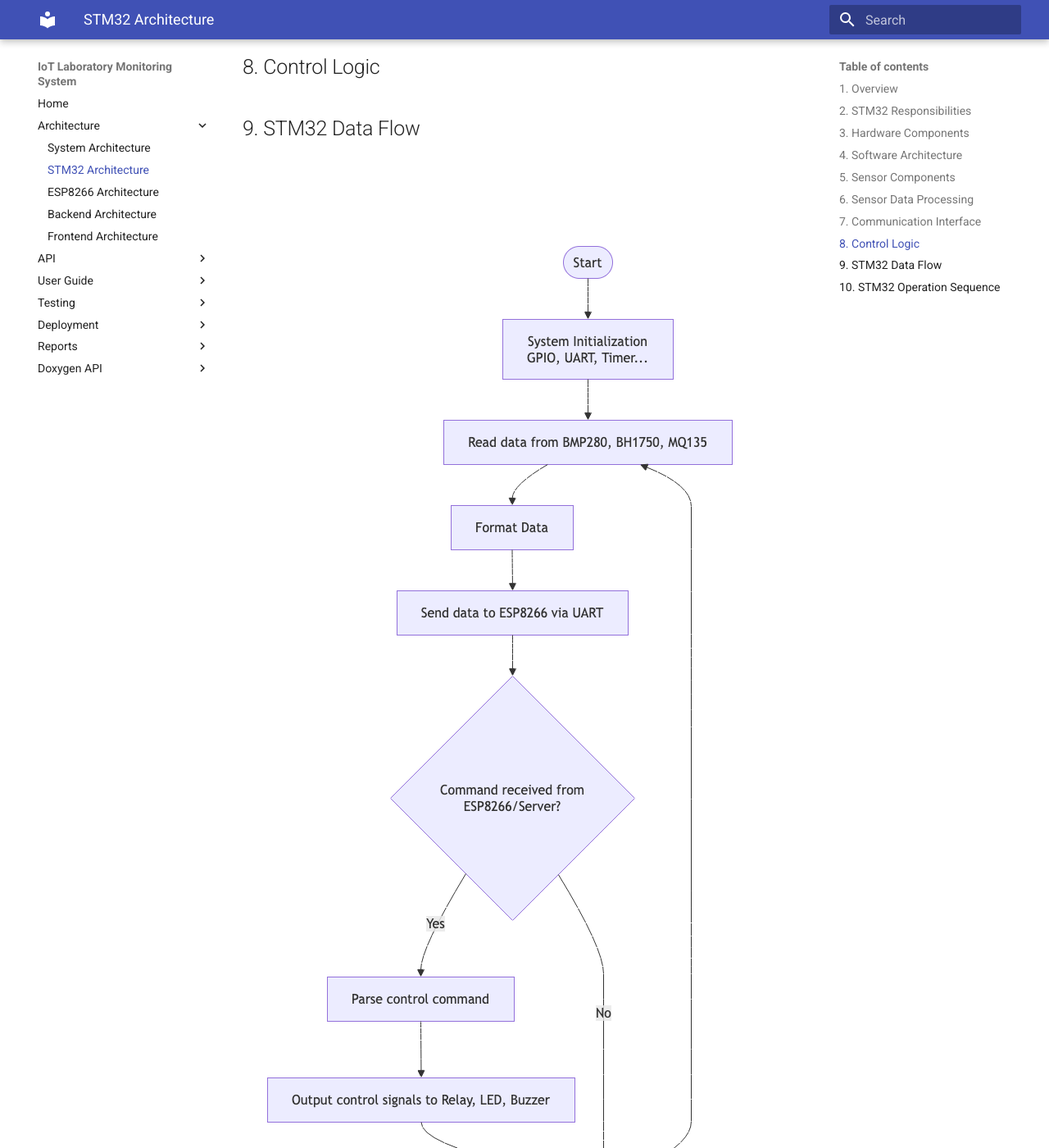
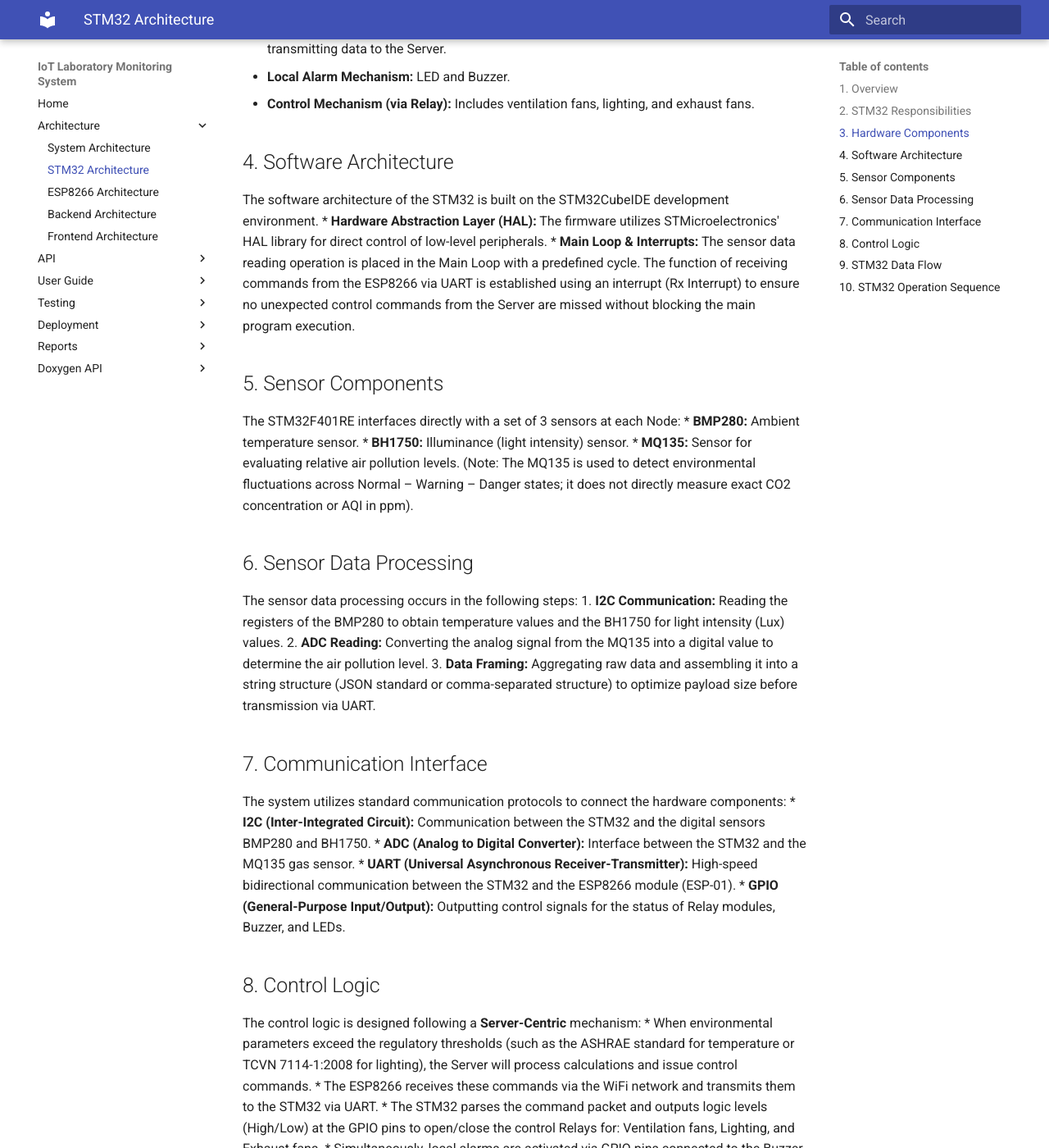
Before and after one commit to jostran1406/Phase_2_Group_11, an MkDocs documentation site: the page built from docs/architecture/stm32.md, in a window 1280 px wide and 1400 px high, scrolled down 2072 px. Shown: the whole window at 82% size. Built offline with MkDocs 1.6.1 and Material for MkDocs 9.7.7, drawn with Linux system fonts in a browser that asks for light colours; some of the changed text lies outside the part shown.

Commit message:
up file md

```diff
--- a/docs/architecture/stm32.md
+++ b/docs/architecture/stm32.md
@@ -1,8 +1,16 @@
 # STM32 Architecture
 ![STM32 Architecture Diagram](stm32-architecture.png)
+
 ## 1. Overview
+The STM32F401RE microcontroller serves as the central processing core at each IoT device (Node) in the laboratory environment monitoring and control system. The system deploys a total of 03 Nodes at strategic locations (room entrance, center of the room, and equipment area) to ensure coverage of the entire 60 m² space. The STM32 is responsible for interfacing with all hardware sensors, collecting environmental data in real-time, and managing actuators (Relays, LED, Buzzer) based on control commands from the centralized Server system.
 
 ## 2. STM32 Responsibilities
+The main responsibilities of the STM32 at each Node include:
+*   **Environmental Data Collection:** Interfacing with and continuously sampling data from temperature, light, and air quality sensors.
+*   **Data Pre-processing:** Converting raw signals (ADC, voltage signals) into meaningful environmental indicators before transmission.
+*   **Peripheral Communication (Uplink):** Packaging sensor data and transmitting it via UART protocol to the ESP8266 WiFi module to be sent to the Server.
+*   **Command Reception and Control (Downlink):** Receiving control commands from the Server via the ESP8266, parsing the commands, and activating or deactivating the corresponding Relays.
+*   **Local Alerting:** Automatically activating local alarm mechanisms (Buzzer, LED) upon receiving an alert signal from the system.
 
 ## 3. Hardware Components
 ![STM32 Module Components](stm32-module.png)
@@ -15,14 +23,35 @@ The hardware architecture at each Node consists of the following components:
 * **Control Mechanism (via Relay):** Includes ventilation fans, lighting, and exhaust fans.
 
 ## 4. Software Architecture
+The software architecture of the STM32 is built on the STM32CubeIDE development environment.
+*   **Hardware Abstraction Layer (HAL):** The firmware utilizes STMicroelectronics' HAL library for direct control of low-level peripherals.
+*   **Main Loop & Interrupts:** The sensor data reading operation is placed in the Main Loop with a predefined cycle. The function of receiving commands from the ESP8266 via UART is established using an interrupt (Rx Interrupt) to ensure no unexpected control commands from the Server are missed without blocking the main program execution.
 
 ## 5. Sensor Components
+The STM32F401RE interfaces directly with a set of 3 sensors at each Node:
+*   **BMP280:** Ambient temperature sensor.
+*   **BH1750:** Illuminance (light intensity) sensor.
+*   **MQ135:** Sensor for evaluating relative air pollution levels. (Note: The MQ135 is used to detect environmental fluctuations across Normal – Warning – Danger states; it does not directly measure exact CO2 concentration or AQI in ppm).
 
 ## 6. Sensor Data Processing
+The sensor data processing occurs in the following steps:
+1.  **I2C Communication:** Reading the registers of the BMP280 to obtain temperature values and the BH1750 for light intensity (Lux) values.
+2.  **ADC Reading:** Converting the analog signal from the MQ135 into a digital value to determine the air pollution level.
+3.  **Data Framing:** Aggregating raw data and assembling it into a string structure (JSON standard or comma-separated structure) to optimize payload size before transmission via UART.
 
 ## 7. Communication Interface
+The system utilizes standard communication protocols to connect the hardware components:
+*   **I2C (Inter-Integrated Circuit):** Communication between the STM32 and the digital sensors BMP280 and BH1750.
+*   **ADC (Analog to Digital Converter):** Interface between the STM32 and the MQ135 gas sensor.
+*   **UART (Universal Asynchronous Receiver-Transmitter):** High-speed bidirectional communication between the STM32 and the ESP8266 module (ESP-01).
+*   **GPIO (General-Purpose Input/Output):** Outputting control signals for the status of Relay modules, Buzzer, and LEDs.
 
 ## 8. Control Logic
+The control logic is designed following a **Server-Centric** mechanism:
+*   When environmental parameters exceed the regulatory thresholds (such as the ASHRAE standard for temperature or TCVN 7114-1:2008 for lighting), the Server will process calculations and issue control commands.
+*   The ESP8266 receives these commands via the WiFi network and transmits them to the STM32 via UART.
+*   The STM32 parses the command packet and outputs logic levels (High/Low) at the GPIO pins to open/close the control Relays for: Ventilation fans, Lighting, and Exhaust fans.
+*   Simultaneously, local alarms are activated via GPIO pins connected to the Buzzer and Warning Light (LED).
 
 ## 9. STM32 Data Flow
 ![STM32 Data Flow](stm32-flow.png)
@@ -30,3 +59,11 @@ The hardware architecture at each Node consists of the following components:
 The data flow starts from the physical environmental signals, passes through the sensor's converters, enters the STM32's peripherals, and is then transmitted via UART to the ESP8266 to go out to the internet network. When there is a control signal, the data flow goes in the opposite direction, from the UART into the STM32, and out through the GPIO pins to open/close the Relays.
 
 ## 10. STM32 Operation Sequence
+The Infinite Loop operation sequence of the STM32 proceeds as follows:
+1.  **System Initialization:** Power up and initialize the system (Clock, GPIO, I2C, UART, ADC). Wait for the MQ135 sensor to heat up and stabilize.
+2.  **Data Acquisition:** Scan and collect measurement values from the BMP280, BH1750, and MQ135.
+3.  **Data Transmission:** Package the data payload and push it through the UART port to the ESP8266.
+4.  **Listen & Command Execution:** Check the UART receive interrupt flag to see if there is a new command sent down from the ESP8266.
+    *   If **YES**: Update the status of the GPIO pins (Relays, Buzzer, LED) according to the corresponding command.
+    *   If **NO**: Maintain the current status.
+5.  **Delay/Sleep:** Wait for a predefined period before starting the next sampling cycle.
```
